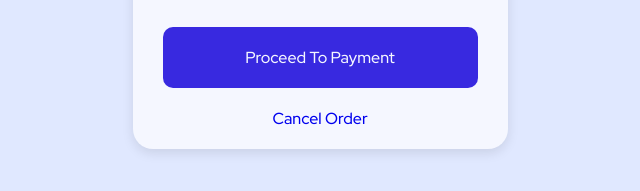
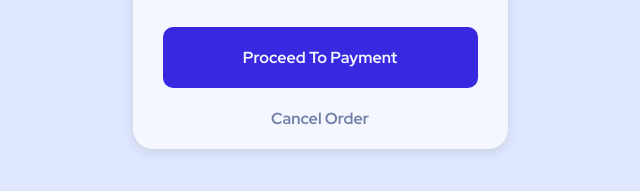
Before and after one commit to sriveer-me/order-summary-component, a website built with Parcel: page src/index.html in a window 1280 px wide. Shown: the part 559-750 px from the top of the page, without its empty margins (320-960 px from the left). Built offline with nearby package versions, Linux system fonts and the light colour scheme.

Commit message:
fix:button styling

```diff
--- a/src/scss/main.scss
+++ b/src/scss/main.scss
@@ -63,7 +63,7 @@ a.btn{
     text-align: center;
     border-radius: 1rem;
 
-    font-weight: 500;
+    font-weight: 700;
 }
 
 .btn--primary{
@@ -81,3 +81,8 @@ a.btn{
         transform: translateY(.1rem) scale(.98);
     }
 }
+
+.btn--secondary{
+    color: var(--color-600);
+
+}
```
